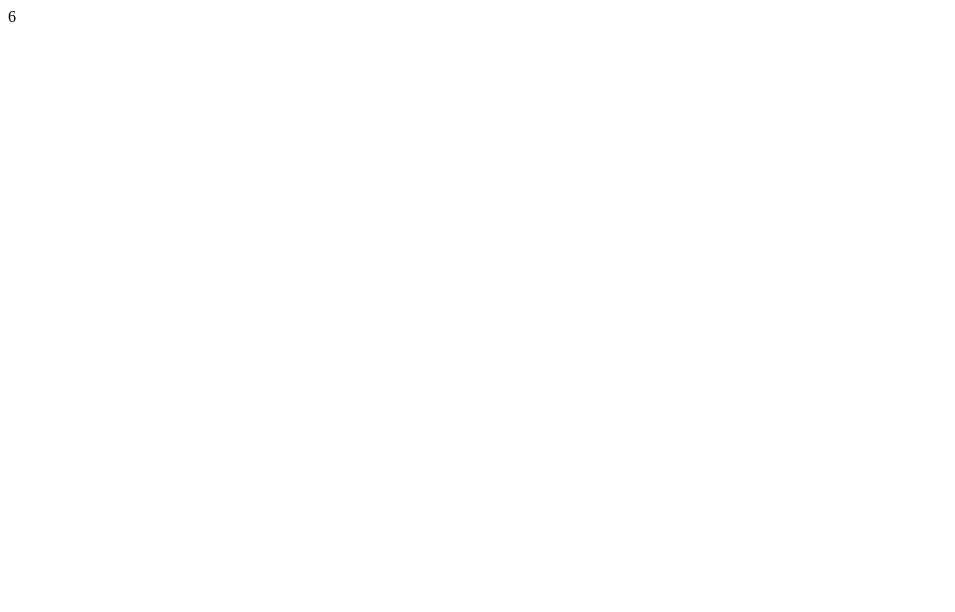
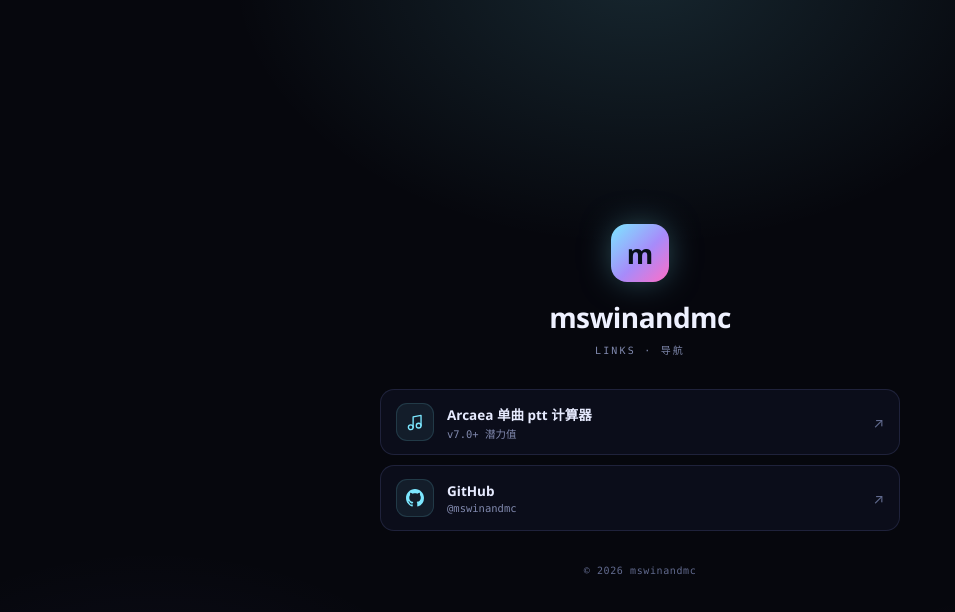
Before and after one commit to mswinandmc/mswinandmc.github.io, a plain HTML site: page index.html in a window 1280 px wide. Shown: the whole page, without its empty margins (0-955 px from the left). Drawn offline with Linux system fonts and the light colour scheme.

Commit message:
Update index

```diff
--- a/index.html
+++ b/index.html
@@ -1 +1,58 @@
-<p>6</p>
+<!DOCTYPE html>
+<html lang="zh-CN">
+<head>
+<meta charset="UTF-8" />
+<meta name="viewport" content="width=device-width, initial-scale=1" />
+<title>mswinandmc · 导航</title>
+<meta name="description" content="mswinandmc 的导航页：Arcaea ptt 计算器与 GitHub。" />
+<meta name="theme-color" content="#06070d" />
+<meta property="og:title" content="mswinandmc · 导航" />
+<meta property="og:description" content="Arcaea ptt 计算器与 GitHub。" />
+<meta property="og:type" content="website" />
+<meta property="og:url" content="https://mswinandmc.github.io/" />
+<link rel="canonical" href="https://mswinandmc.github.io/" />
+<link rel="icon" href="favicon.svg" type="image/svg+xml" />
+<link rel="stylesheet" href="styles.css" />
+</head>
+<body>
+<div class="bg" aria-hidden="true"></div>
+
+<main class="page">
+  <header class="head">
+    <div class="mark" aria-hidden="true">m</div>
+    <h1>mswinandmc</h1>
+    <p class="sub">LINKS · 导航</p>
+  </header>
+
+  <nav class="links" aria-label="链接">
+    <a class="link" href="../arcaea-ptt/">
+      <span class="ico" aria-hidden="true">
+        <svg viewBox="0 0 24 24" width="19" height="19" fill="none" stroke="currentColor" stroke-width="1.7" stroke-linecap="round" stroke-linejoin="round">
+          <path d="M9 18V5l10-2v13" />
+          <circle cx="6" cy="18" r="3" />
+          <circle cx="16" cy="16" r="3" />
+        </svg>
+      </span>
+      <span class="txt">
+        <b>Arcaea 单曲 ptt 计算器</b>
+        <small>v7.0+ 潜力值</small>
+      </span>
+      <span class="arrow" aria-hidden="true">↗</span>
+    </a>
+
+    <a class="link" href="https://github.com/mswinandmc" target="_blank" rel="noreferrer">
+      <span class="ico" aria-hidden="true">
+        <svg viewBox="0 0 16 16" width="18" height="18" fill="currentColor"><path d="M8 0C3.58 0 0 3.58 0 8c0 3.54 2.29 6.53 5.47 7.59.4.07.55-.17.55-.38 0-.19-.01-.82-.01-1.49-2.01.37-2.53-.49-2.69-.94-.09-.23-.48-.94-.82-1.13-.28-.15-.68-.52-.01-.53.63-.01 1.08.58 1.23.82.72 1.21 1.87.87 2.33.66.07-.52.28-.87.51-1.07-1.78-.2-3.64-.89-3.64-3.95 0-.87.31-1.59.82-2.15-.08-.2-.36-1.02.08-2.12 0 0 .67-.21 2.2.82.64-.18 1.32-.27 2-.27s1.36.09 2 .27c1.53-1.04 2.2-.82 2.2-.82.44 1.1.16 1.92.08 2.12.51.56.82 1.27.82 2.15 0 3.07-1.87 3.75-3.65 3.95.29.25.54.73.54 1.48 0 1.07-.01 1.93-.01 2.2 0 .21.15.46.55.38A8.01 8.01 0 0 0 16 8c0-4.42-3.58-8-8-8Z"/></svg>
+      </span>
+      <span class="txt">
+        <b>GitHub</b>
+        <small>@mswinandmc</small>
+      </span>
+      <span class="arrow" aria-hidden="true">↗</span>
+    </a>
+  </nav>
+
+  <footer class="foot">© 2026 mswinandmc</footer>
+</main>
+</body>
+</html>
--- /dev/null
+++ b/styles.css
@@ -0,0 +1,169 @@
+:root {
+  --bg: #06070d;
+  --ink: #eef1ff;
+  --muted: #8b93b8;
+  --faint: #626b8f;
+  --cyan: #7ce7ff;
+  --pink: #ff6ec7;
+  --violet: #a78bfa;
+  --line: rgba(150, 165, 255, .14);
+  --mono: ui-monospace, "Cascadia Code", Consolas, "SFMono-Regular", monospace;
+  --sans: "Segoe UI", "PingFang SC", "Microsoft YaHei", system-ui, -apple-system, sans-serif;
+}
+
+* { box-sizing: border-box; }
+
+body {
+  margin: 0;
+  min-height: 100vh;
+  min-height: 100svh;
+  display: grid;
+  place-items: center;
+  padding: 32px 0;
+  background: var(--bg);
+  color: var(--ink);
+  font-family: var(--sans);
+  -webkit-font-smoothing: antialiased;
+  overflow-x: hidden;
+}
+
+::selection { background: rgba(124, 231, 255, .26); color: #fff; }
+
+.bg {
+  position: fixed;
+  inset: 0;
+  z-index: -1;
+  pointer-events: none;
+  background:
+    radial-gradient(620px 420px at 50% -4%, rgba(124, 231, 255, .14), transparent 66%),
+    radial-gradient(520px 420px at 82% 108%, rgba(255, 110, 199, .09), transparent 66%),
+    radial-gradient(520px 380px at 12% 100%, rgba(139, 124, 255, .08), transparent 66%),
+    #06070d;
+}
+
+.page {
+  width: min(calc(100% - 40px), 520px);
+  text-align: center;
+}
+
+.mark {
+  width: 58px;
+  height: 58px;
+  margin: 0 auto 16px;
+  border-radius: 16px;
+  display: grid;
+  place-items: center;
+  font-size: 27px;
+  font-weight: 800;
+  color: #061018;
+  background: linear-gradient(135deg, var(--cyan), var(--violet) 55%, var(--pink));
+  box-shadow: 0 0 36px -8px rgba(124, 231, 255, .55);
+}
+
+h1 {
+  margin: 0 0 6px;
+  font-size: 28px;
+  font-weight: 700;
+  letter-spacing: -.02em;
+}
+
+.sub {
+  margin: 0;
+  font-family: var(--mono);
+  font-size: 10px;
+  letter-spacing: .22em;
+  color: #7f88ad;
+}
+
+.links {
+  display: grid;
+  gap: 10px;
+  margin-top: 32px;
+  text-align: left;
+}
+
+.link {
+  display: flex;
+  align-items: center;
+  gap: 13px;
+  padding: 13px 15px;
+  border: 1px solid var(--line);
+  border-radius: 14px;
+  background: rgba(15, 17, 32, .72);
+  color: inherit;
+  text-decoration: none;
+  transition: transform .2s, border-color .2s, background .2s;
+}
+.link:hover {
+  transform: translateY(-2px);
+  border-color: rgba(124, 231, 255, .38);
+  background: rgba(124, 231, 255, .055);
+}
+
+.ico {
+  flex: 0 0 auto;
+  width: 38px;
+  height: 38px;
+  border-radius: 11px;
+  display: grid;
+  place-items: center;
+  color: var(--cyan);
+  background: rgba(124, 231, 255, .07);
+  border: 1px solid rgba(124, 231, 255, .14);
+}
+
+.txt {
+  flex: 1;
+  min-width: 0;
+  display: flex;
+  flex-direction: column;
+  gap: 2px;
+}
+.txt b {
+  overflow: hidden;
+  color: #e7ebff;
+  font-size: 13.5px;
+  font-weight: 600;
+  white-space: nowrap;
+  text-overflow: ellipsis;
+}
+.txt small {
+  color: #8189ae;
+  font-family: var(--mono);
+  font-size: 10.5px;
+}
+
+.arrow {
+  color: var(--faint);
+  font-size: 14px;
+  transition: color .2s, transform .2s;
+}
+.link:hover .arrow {
+  color: var(--cyan);
+  transform: translate(2px, -2px);
+}
+
+.foot {
+  margin-top: 34px;
+  color: var(--faint);
+  font-family: var(--mono);
+  font-size: 10px;
+  letter-spacing: .06em;
+}
+
+a:focus-visible {
+  outline: 2px solid var(--cyan);
+  outline-offset: 3px;
+  border-radius: 8px;
+}
+
+@media (max-width: 420px) {
+  .page { width: calc(100% - 32px); }
+  h1 { font-size: 25px; }
+  .link { padding: 12px 13px; }
+  .txt b { font-size: 13px; }
+}
+
+@media (prefers-reduced-motion: reduce) {
+  * { transition-duration: .01ms !important; }
+}
```
Also changed, not shown: favicon.svg (added).
